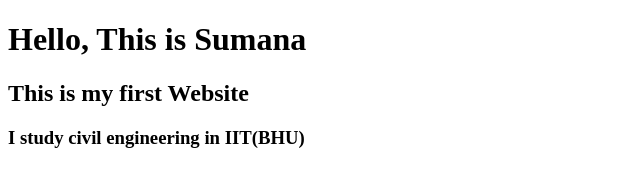
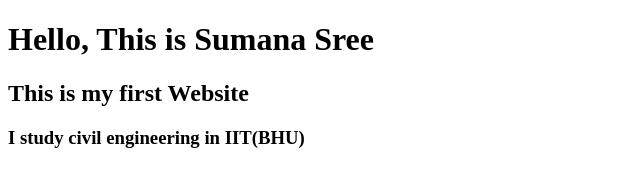
Before and after one commit to sumana-2705/First-Website, a plain HTML site: page index.html in a window 1280 px wide. Shown: the whole page, without its empty margins (0-640 px from the left). Drawn offline with Linux system fonts and the light colour scheme.

Commit message:
Update my name in index.html

```diff
--- a/index.html
+++ b/index.html
@@ -6,8 +6,9 @@
     <title>First Website</title>
 </head>
 <body>
-    <h1>Hello, This is Sumana</h1>
+    <h1>Hello, This is Sumana Sree</h1>
     <h2>This is my first Website</h2>
     <h3>I study civil engineering in IIT(BHU)</h3>
+
 </body>
 </html>
```
